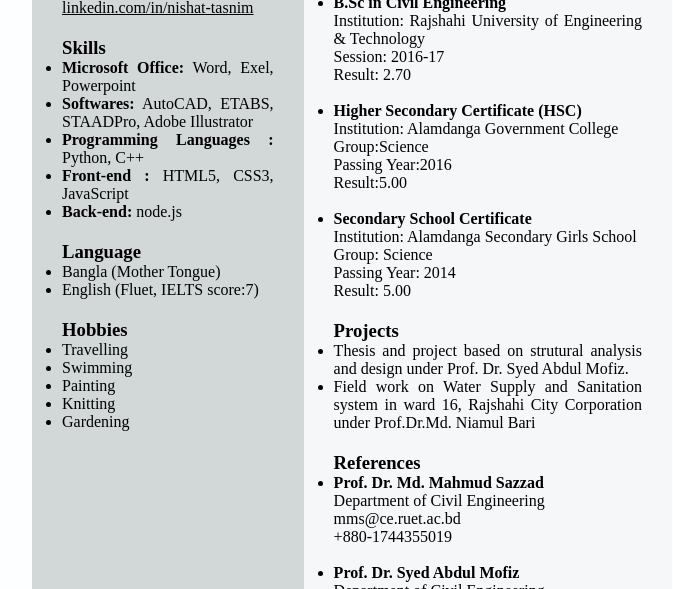
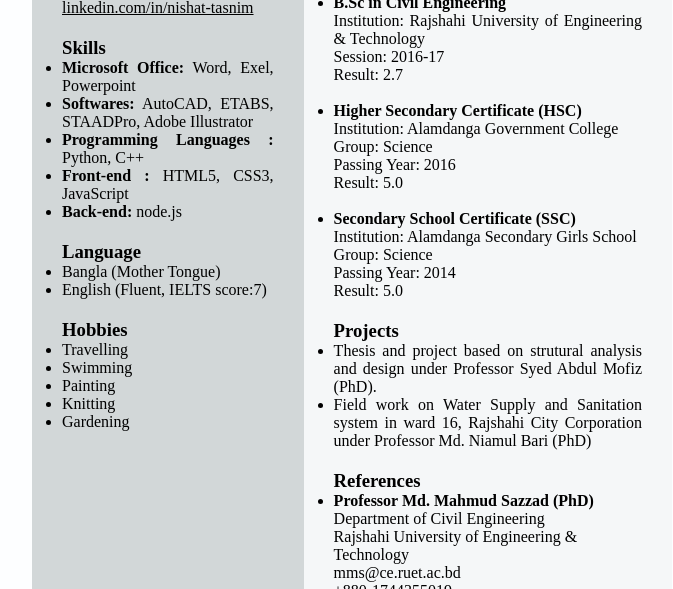
Before and after one commit to nishattasnim242203/My-CV, a plain HTML site: page index.html in a window 1280 px wide. Shown: the part 363-952 px from the top of the page, without its empty margins (288-961 px from the left). Drawn offline with Linux system fonts and the light colour scheme.

Commit message:
Final commit

```diff
--- a/index.html
+++ b/index.html
@@ -117,7 +117,7 @@
 				<h3>Language</h3>
 				<ul>
 					<li>Bangla (Mother Tongue)</li>
-					<li>English (Fluet, IELTS score:7)</li>
+					<li>English (Fluent, IELTS score:7)</li>
 				</ul>
 			</div>
 			<div class="Hobbies">
@@ -157,19 +157,19 @@
 					<li><h4>B.Sc in Civil Engineering</h4>
 					<p>Institution: Rajshahi University of Engineering & Technology <br>
 						Session: 2016-17 <br>
-						Result: 2.70</p>
+						Result: 2.7</p>
 					</li><br>
 					<li><h4>Higher Secondary Certificate (HSC)</h4>
 						<p>Institution: Alamdanga Government College <br>
-							Group:Science <br>
-							Passing Year:2016 <br>
-							Result:5.00</p>
+							Group: Science <br>
+							Passing Year: 2016 <br>
+							Result: 5.0</p>
 						</li><br>
-						<li><H4>Secondary School Certificate</H4>
+						<li><H4>Secondary School Certificate (SSC)</H4>
 							<p>Institution: Alamdanga Secondary Girls School <br>
 							Group: Science <br>
 							Passing Year: 2014 <br>
-							Result: 5.00</li>
+							Result: 5.0</li>
 
 				</ul>
 			</div>
@@ -177,22 +177,24 @@
 				<h3>Projects</h3>
 				<ul>
 					<li>
-					<p id="paragraph">Thesis and project based on strutural analysis and design under Prof. Dr. Syed Abdul Mofiz.
+					<p id="paragraph">Thesis and project based on strutural analysis and design under Professor Syed Abdul Mofiz (PhD).
 					</p>
 					</li>
-					<li><p id="paragraph">Field work on Water Supply and Sanitation system in ward 16, Rajshahi City Corporation under Prof.Dr.Md. Niamul Bari</p> </li>
+					<li><p id="paragraph">Field work on Water Supply and Sanitation system in ward 16, Rajshahi City Corporation under Professor Md. Niamul Bari (PhD)</p> </li>
 				</ul>
 			</div>
 			<div class="References">
 				<h3>References</h3>
 				<ul>
-					<li><h4>Prof. Dr. Md. Mahmud Sazzad</h4>
+					<li><h4>Professor Md. Mahmud Sazzad (PhD)</h4>
 						Department of Civil Engineering <br>
+						Rajshahi University of Engineering & Technology <br>
 						mms@ce.ruet.ac.bd <br>
 						+880-1744355019
 					</li> <br>
-					<li><h4>Prof. Dr. Syed Abdul Mofiz</h4>
+					<li><h4>Professor Syed Abdul Mofiz (PhD)</h4>
 					Department of Civil Engineering <br>
+					Rajshahi University of Engineering & Technology <br>
 					samofiz@gmail.com <br>
 					+880-1556314385
 					</li>
```
